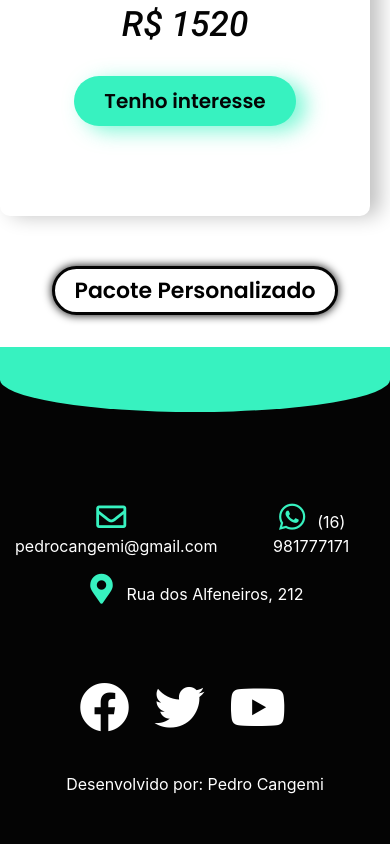
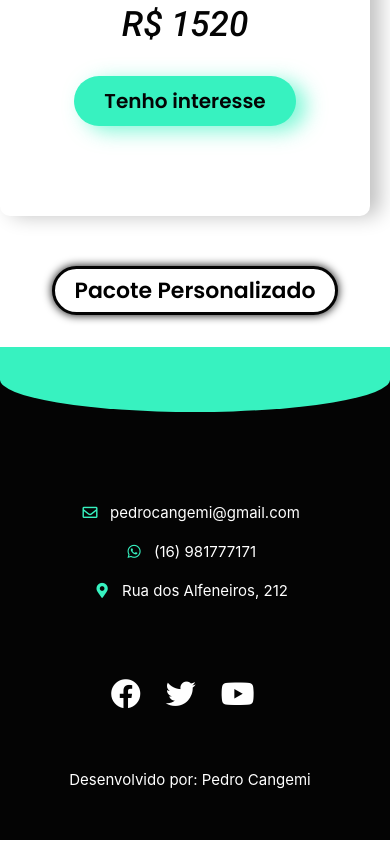
Before and after one commit to Cangemi/site-fotografia, a Next.js app: page / in a window 390 px wide. Shown: the part 8531-9375 px from the top of the page. Built offline with nearby package versions, Linux system fonts and the light colour scheme; a web font is replaced by a local one.

Commit message:
pagina fotografia

```diff
--- a/pages/index.css
+++ b/pages/index.css
@@ -362,14 +362,17 @@ h2{
     margin-bottom: 90px;
 }
 .iconRede{
-    font-size: 30px;
-    width: 30px;
-    height: 0px;
+    font-size: 25px;
+    width: 20px;
+    height: 20px;
     color: #37F2C0;
     margin-right: 10px;
 }
 .txtRedes{
     color: #fff;
+    font-size: 15px;
+    margin-right: 10px;
+    display:inline-block;
 
 }
 
@@ -424,4 +427,17 @@ h2{
         padding-top: 150px;
         padding-bottom: 150px;
     }
+
+    .iconRede{
+        font-size: 15px;
+        width: 20px;
+        height: 20px;
+    }
+
+    .Redes{
+        font-size: 30px;
+    }
+    .txtRedes{
+        display: block;
+    }
   }
--- a/pages/index.js
+++ b/pages/index.js
@@ -253,16 +253,10 @@ function Home() {
             <Jumbotron fluid id="footer">
             <div className="divisorForma6"></div>
                 <Container>
-                    <div className="row">
-                        <div className="col">
+                    <div>
                          <p className="txtRedes"><i class="far fa-envelope iconRede"></i>pedrocangemi@gmail.com</p>
-                        </div>
-                        <div className="col">
                          <p className="txtRedes"><i class="fab fa-whatsapp iconRede"></i>(16) 981777171</p>
-                        </div>
-                        <div className="col">
                          <p className="txtRedes"><i class="fas fa-map-marker-alt iconRede"></i>Rua dos Alfeneiros, 212</p>
-                        </div>
                     </div>
                     <div >
                        <i className="fab fa-facebook Redes"></i>
```
